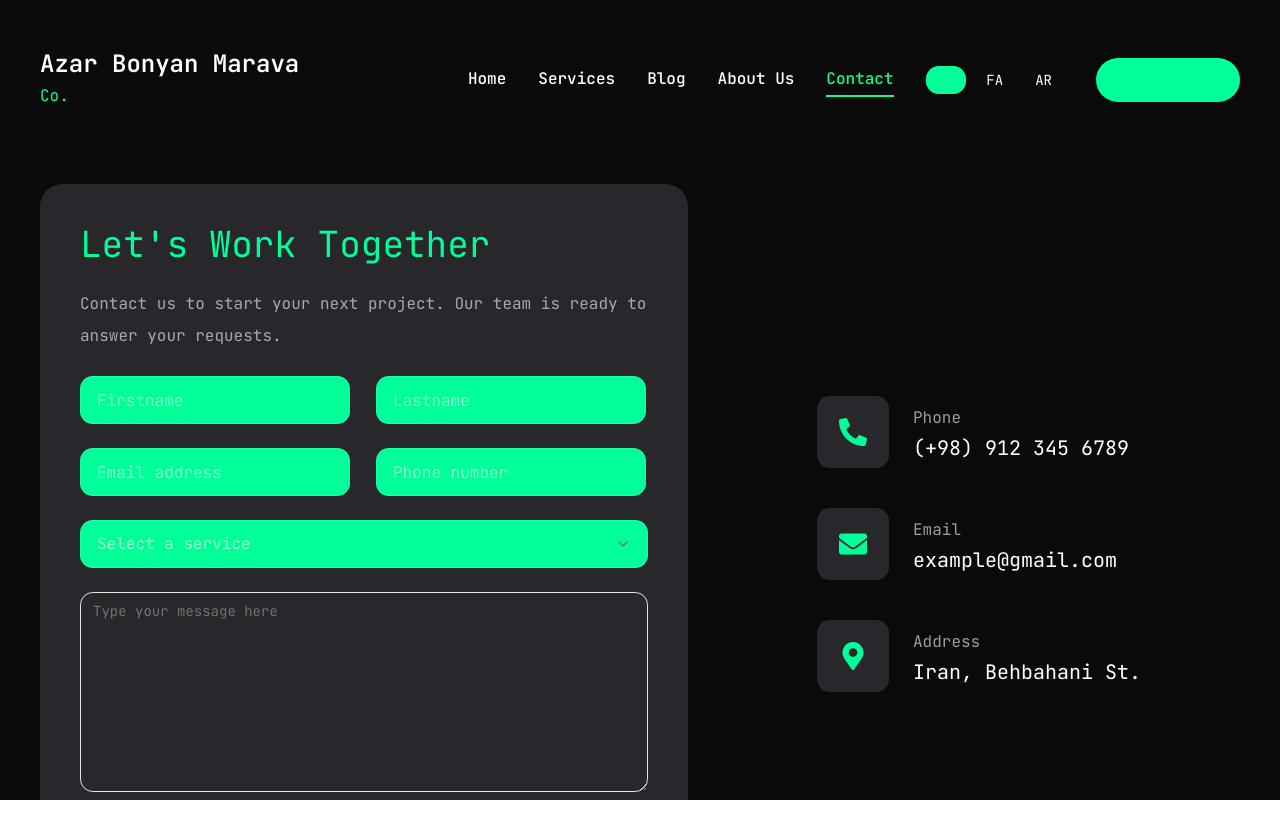
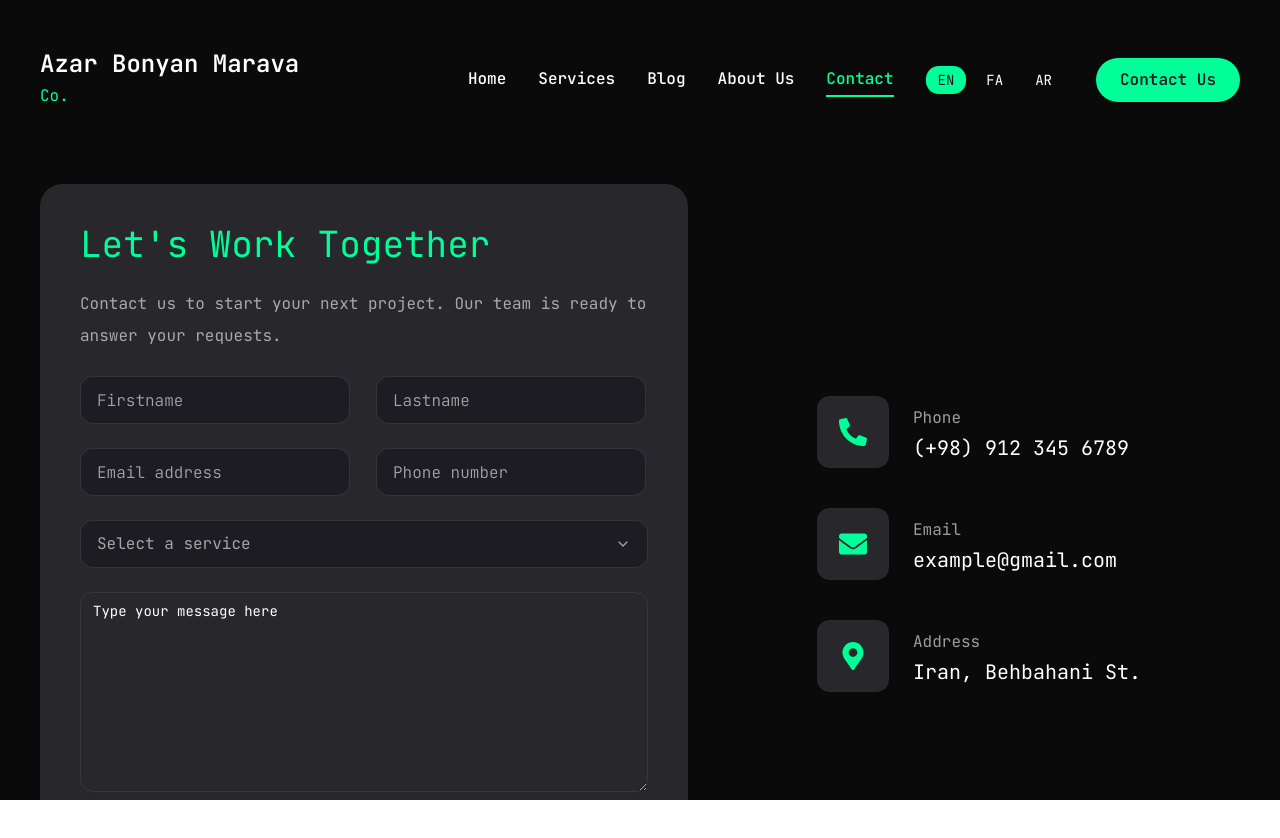
Before and after one commit to Milad-Soleymani/azar-bonian-marava, a Next.js app: page /en/contact in a window 1280 px wide. Shown: the top 838 px of the page. Built offline with nearby package versions, Linux system fonts and the light colour scheme.

Commit message:
Make some little changes in design

```diff
--- a/src/app/[locale]/contact/page.tsx
+++ b/src/app/[locale]/contact/page.tsx
@@ -298,14 +298,14 @@ const Contact = () => {
 
 
               {submitStatus === "success" && (
-                <div className="rounded-md bg-green-500/10 border border-green-500 p-3 text-green-400 text-right">
+                <div className="rounded-md bg-green-500/10 border border-green-500 p-3 text-green-400 text-center">
                   {t("messages.success")}
                 </div>
               )}
 
 
               {submitStatus === "error" && (
-                <div className="rounded-md bg-red-500/10 border border-red-500 p-3 text-red-400 text-right">
+                <div className="rounded-md bg-red-500/10 border border-red-500 p-3 text-red-400 text-center">
                   {t("messages.error")}
                 </div>
               )}
--- a/src/app/globals.css
+++ b/src/app/globals.css
@@ -55,94 +55,68 @@
 }
 
 :root {
-  --background: oklch(1 0 0);
-  --foreground: oklch(0.145 0 0);
-  --card: oklch(1 0 0);
-  --card-foreground: oklch(0.145 0 0);
-  --popover: oklch(1 0 0);
-  --popover-foreground: oklch(0.145 0 0);
-  --primary: oklch(0.205 0 0);
-  --primary-foreground: oklch(0.985 0 0);
-  --secondary: oklch(0.97 0 0);
-  --secondary-foreground: oklch(0.205 0 0);
-  --muted: oklch(0.97 0 0);
-  --muted-foreground: oklch(0.556 0 0);
-  --accent: #00ff99;
-  --accent-foreground: #000000;
-  --accent-hover: #00e187;
-  --destructive: oklch(0.577 0.245 27.325);
-  --border: oklch(0.922 0 0);
-  --input: oklch(0.922 0 0);
-  --ring: oklch(0.708 0 0);
-  --chart-1: oklch(0.87 0 0);
-  --chart-2: oklch(0.556 0 0);
-  --chart-3: oklch(0.439 0 0);
-  --chart-4: oklch(0.371 0 0);
-  --chart-5: oklch(0.269 0 0);
-  --radius: 0.625rem;
-  --sidebar: oklch(0.985 0 0);
-  --sidebar-foreground: oklch(0.145 0 0);
-  --sidebar-primary: oklch(0.205 0 0);
-  --sidebar-primary-foreground: oklch(0.985 0 0);
-  --sidebar-accent: oklch(0.97 0 0);
-  --sidebar-accent-foreground: oklch(0.205 0 0);
-  --sidebar-border: oklch(0.922 0 0);
-  --sidebar-ring: oklch(0.708 0 0);
   /* Colors */
   --background: #0a0a0a;
   --surface: #111111;
-  --card: rgba(255, 255, 255, 0.03);
-
-  --primary: #00ff99;
-  --primary-hover: #33ffad;
 
   --foreground: #ffffff;
-  --muted: rgba(255, 255, 255, 0.65);
-  --muted-2: rgba(255, 255, 255, 0.45);
+  --muted: rgba(255,255,255,.65);
+  --muted-2: rgba(255,255,255,.45);
 
-  --border: rgba(255, 255, 255, 0.08);
-  --border-hover: rgba(255, 255, 255, 0.15);
-  --border-accent: rgba(0, 255, 153, 0.25);
+  --primary: #1c1c22;
 
-  /* Radius */
+  --accent: #00ff99;
+  --accent-hover: #00e187;
+  --accent-foreground: #000000;
+
+  --border: rgba(255,255,255,.08);
+  --border-hover: rgba(255,255,255,.15);
+  --border-accent: rgba(0,255,153,.25);
+
+  --card: rgba(255,255,255,.03);
+  --popover: #111111;
+
   --radius: 1rem;
+
+  --input: rgba(255,255,255,.08);
+  --ring: #00ff99;
+
+  --chart-1: #00ff99;
+  --chart-2: #00d37f;
+  --chart-3: #00b86b;
+  --chart-4: #009e59;
+  --chart-5: #008548;
+
+  --sidebar: #111111;
+  --sidebar-foreground: #ffffff;
+  --sidebar-primary: #00ff99;
+  --sidebar-primary-foreground: #000;
+  --sidebar-accent: #1c1c22;
+  --sidebar-accent-foreground: #fff;
+  --sidebar-border: rgba(255,255,255,.08);
+  --sidebar-ring: #00ff99;
 }
 
 .dark {
-  --background: oklch(0.145 0 0);
-  --foreground: oklch(0.985 0 0);
-  --card: oklch(0.205 0 0);
-  --card-foreground: oklch(0.985 0 0);
-  --popover: oklch(0.205 0 0);
-  --popover-foreground: oklch(0.985 0 0);
+  --background: #0a0a0a;
+  --surface: #111111;
+
+  --foreground: #ffffff;
+
   --primary: #1c1c22;
-  --primary-foreground: oklch(0.985 0 0);
-  --secondary: oklch(0.269 0 0);
-  --secondary-foreground: oklch(0.985 0 0);
-  --muted: oklch(0.269 0 0);
-  --muted-foreground: oklch(0.708 0 0);
+
   --accent: #00ff99;
+  --accent-hover: #00e187;
   --accent-foreground: #000000;
-  --accent-hover: #00e187;
-  --destructive: oklch(0.704 0.191 22.216);
-  --border: oklch(1 0 0 / 10%);
-  --input: oklch(1 0 0 / 15%);
-  --ring: oklch(0.556 0 0);
-  --chart-1: oklch(0.87 0 0);
-  --chart-2: oklch(0.556 0 0);
-  --chart-3: oklch(0.439 0 0);
-  --chart-4: oklch(0.371 0 0);
-  --chart-5: oklch(0.269 0 0);
-  --sidebar: oklch(0.205 0 0);
-  --sidebar-foreground: oklch(0.985 0 0);
-  --sidebar-primary: oklch(0.488 0.243 264.376);
-  --sidebar-primary-foreground: oklch(0.985 0 0);
-  --sidebar-accent: oklch(0.269 0 0);
-  --sidebar-accent-foreground: oklch(0.985 0 0);
-  --sidebar-border: oklch(1 0 0 / 10%);
-  --sidebar-ring: oklch(0.556 0 0);
+
+  --border: rgba(255,255,255,.08);
+
+  --card: rgba(255,255,255,.03);
+
+  --input: rgba(255,255,255,.08);
+
+  --ring: #00ff99;
 }
-
 @layer base {
   * {
     @apply border-border outline-ring/50;
```
